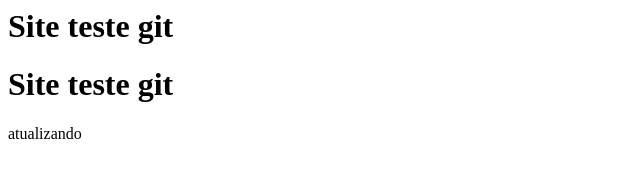
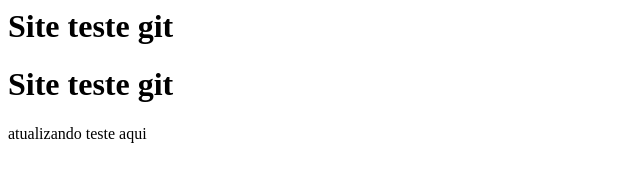
Before and after one commit to JordanBoaventuraRibas/AulaGit, a plain HTML site: page index.html in a window 1280 px wide. Shown: the full height of the page, 0-640 px from the left. Drawn offline with Linux system fonts and the light colour scheme.

Commit message:
realizando atualização no branch master

```diff
--- a/index.html
+++ b/index.html
@@ -5,6 +5,10 @@
 
         atualizando
 
+
+
+        teste aqui
+
     </body>
 
 </html>
```
